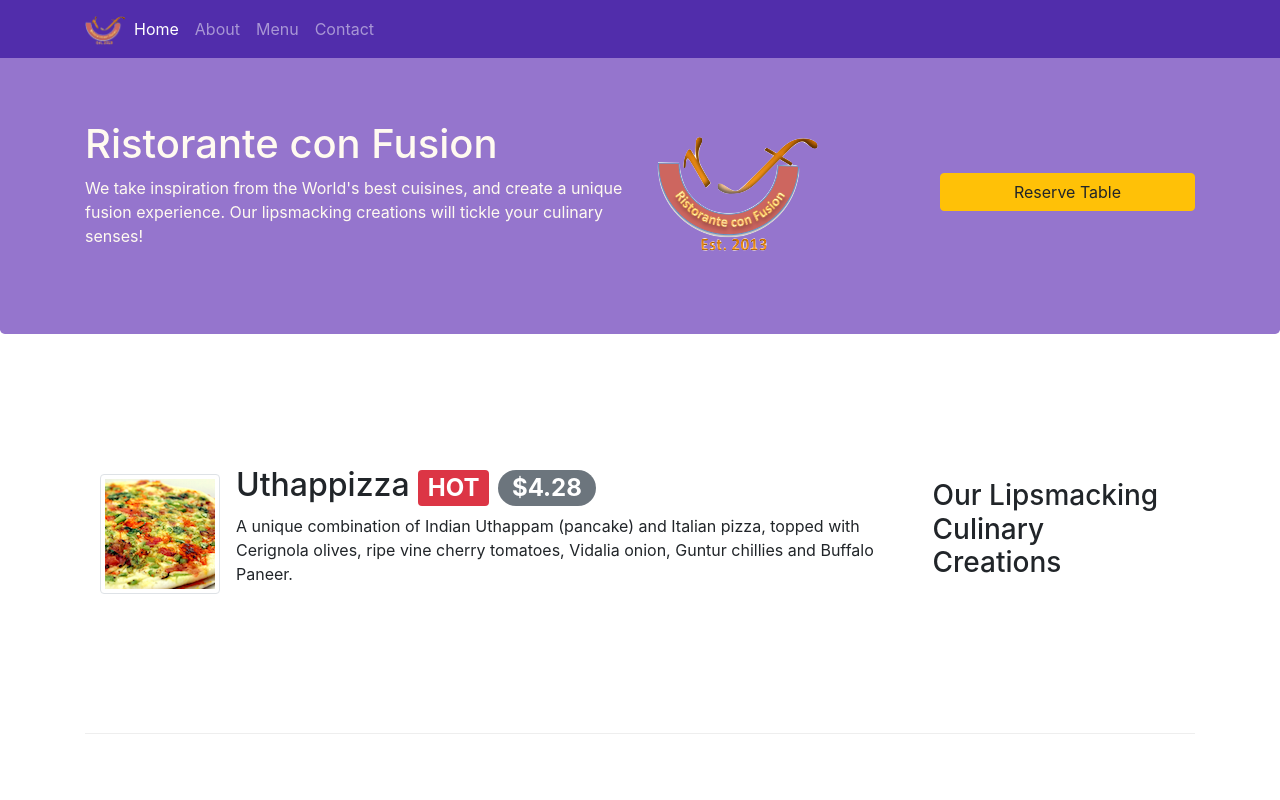
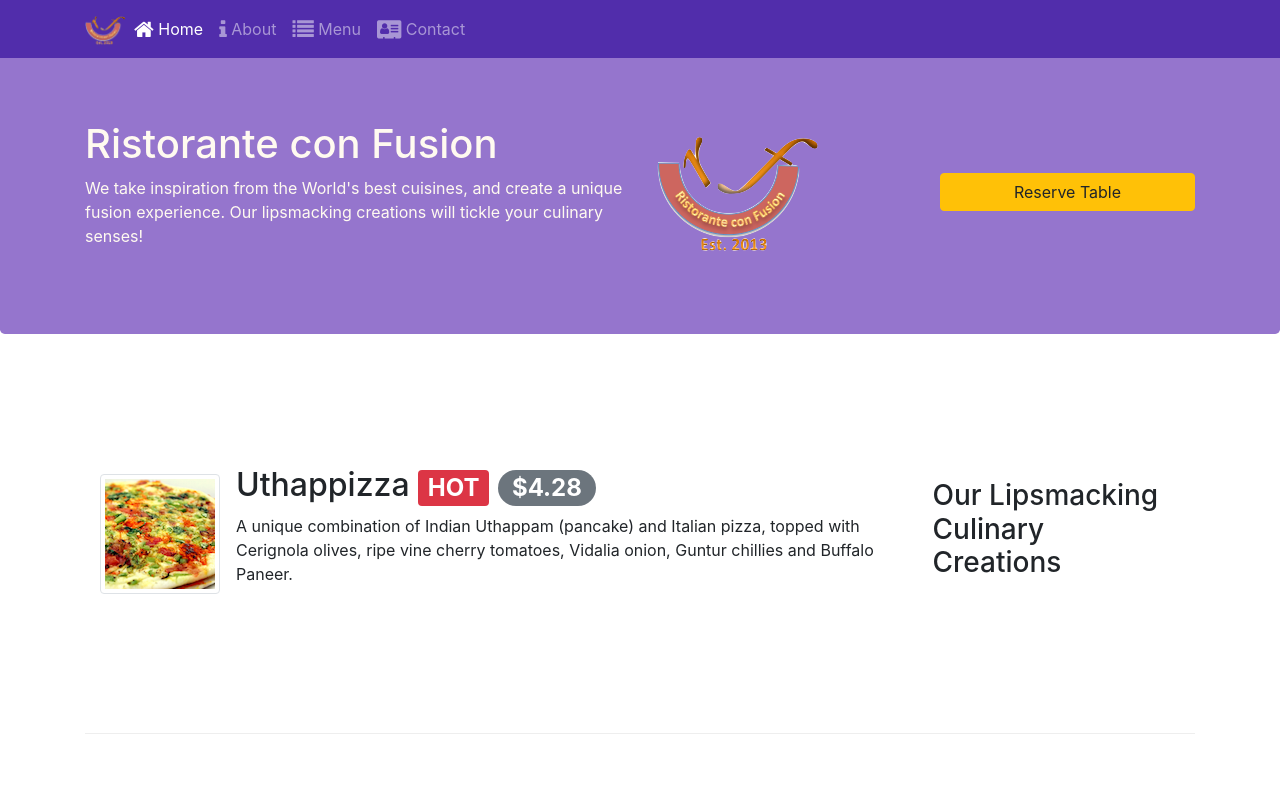
Before and after one commit to iamsumitprajapati/host_coursera_project, a website: page index.html in a window 1280 px wide. Shown: the top 800 px of the page. Drawn offline with nearby package versions, Linux system fonts and the light colour scheme.

Commit message:
Update index.html

```diff
--- a/index.html
+++ b/index.html
@@ -9,7 +9,7 @@
     <!-- Bootstrap CSS -->
 	<link rel="stylesheet" href="https://stackpath.bootstrapcdn.com/bootstrap/4.4.1/css/bootstrap.min.css" integrity="sha384-Vkoo8x4CGsO3+Hhxv8T/Q5PaXtkKtu6ug5TOeNV6gBiFeWPGFN9MuhOf23Q9Ifjh" crossorigin="anonymous">
     <link rel="stylesheet" type="text/css" href="css/style.css">
-    <link rel="https://stackpath.bootstrapcdn.com/font-awesome/4.7.0/css/font-awesome.min.css">
+    <link rel="stylesheet" href="https://stackpath.bootstrapcdn.com/font-awesome/4.7.0/css/font-awesome.min.css">
     <link rel="stylesheet" href="https://cdnjs.cloudflare.com/ajax/libs/bootstrap-social/5.1.1/bootstrap-social.min.css">
     <title>Ristorante Con Fusion</title>
 </head>
```
